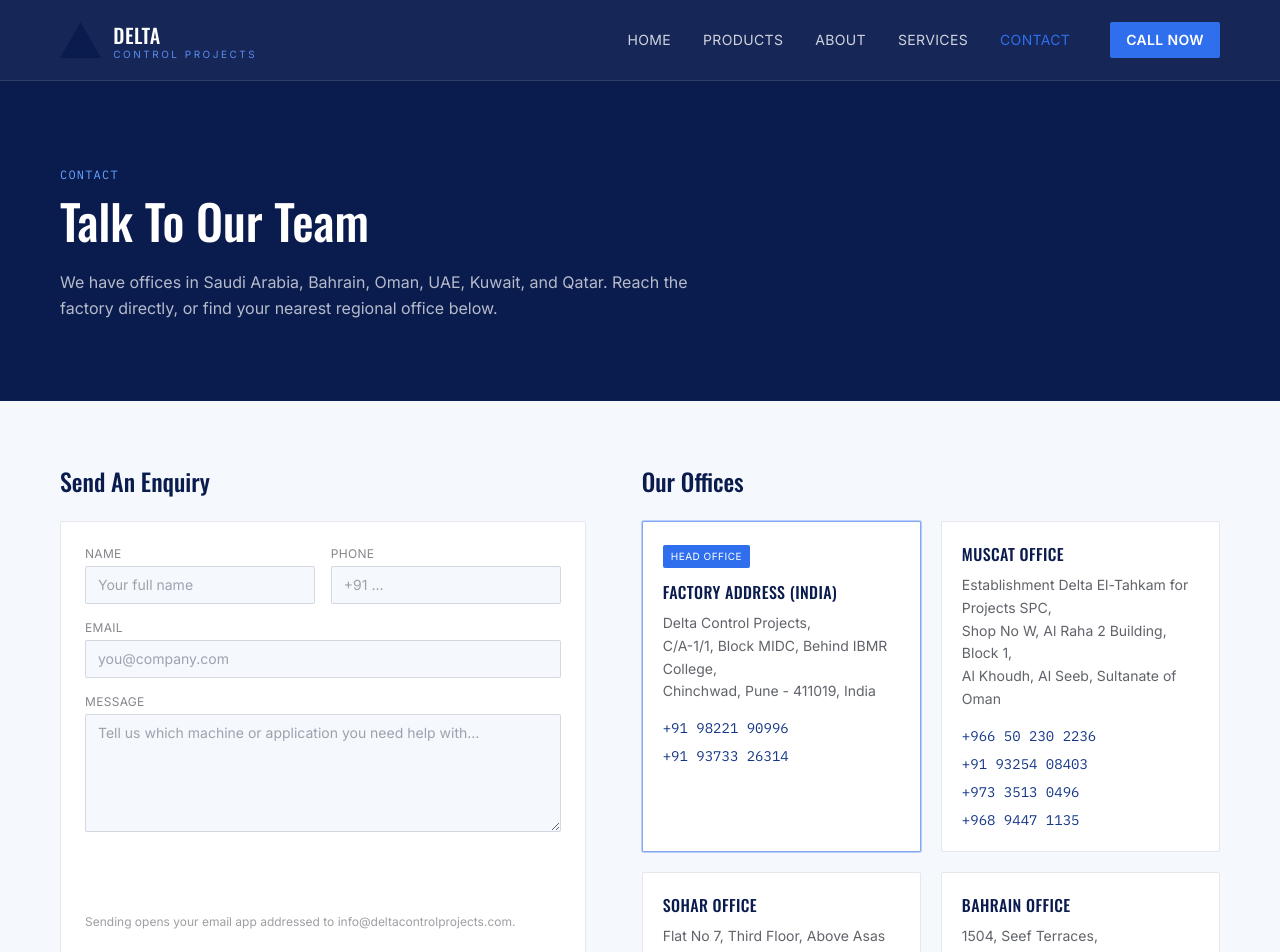
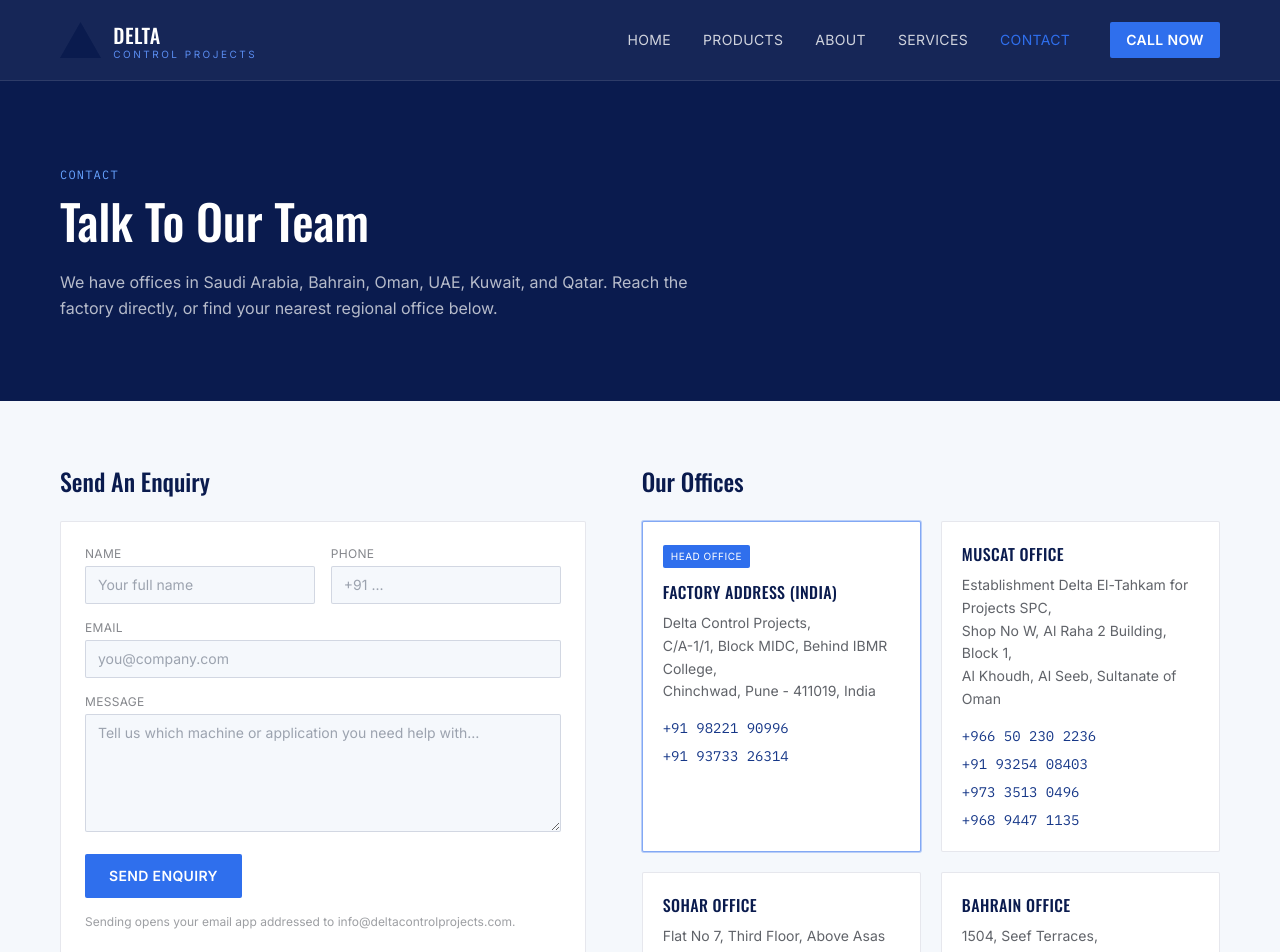
Before and after one commit to omkarakhade/Deltacontrolprojects, a Next.js app: page /contact in a window 1280 px wide. Shown: the top 952 px of the page. Built offline with nearby package versions, Linux system fonts and the light colour scheme.

Commit message:
Change button color classes in ContactForm

```diff
--- a/components/ContactForm.js
+++ b/components/ContactForm.js
@@ -82,7 +82,7 @@
       </div>
       <button
         type="submit"
-        className="bg-spark-500 hover:bg-spark-600 transition-colors text-white font-semibold text-sm uppercase tracking-wide px-6 py-3 rounded-sm"
+        className="bg-accent-500 hover:bg-accent-600 transition-colors text-white font-semibold text-sm uppercase tracking-wide px-6 py-3 rounded-sm"
       >
         Send Enquiry
       </button>
```
